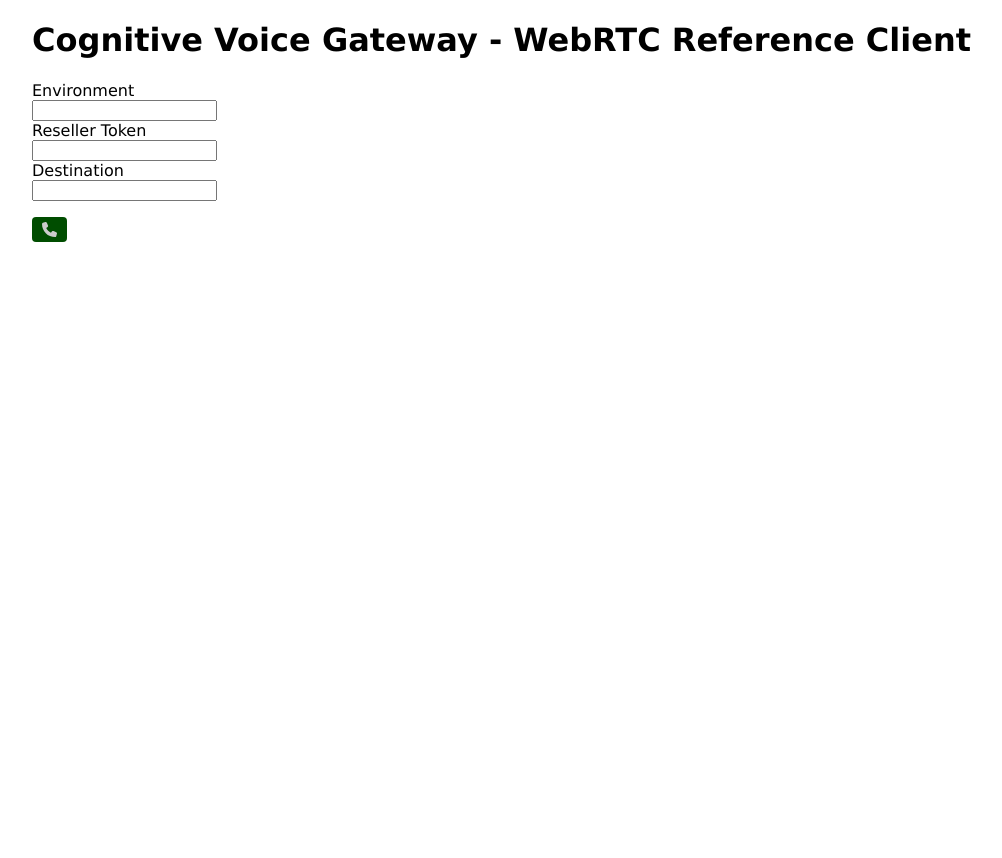
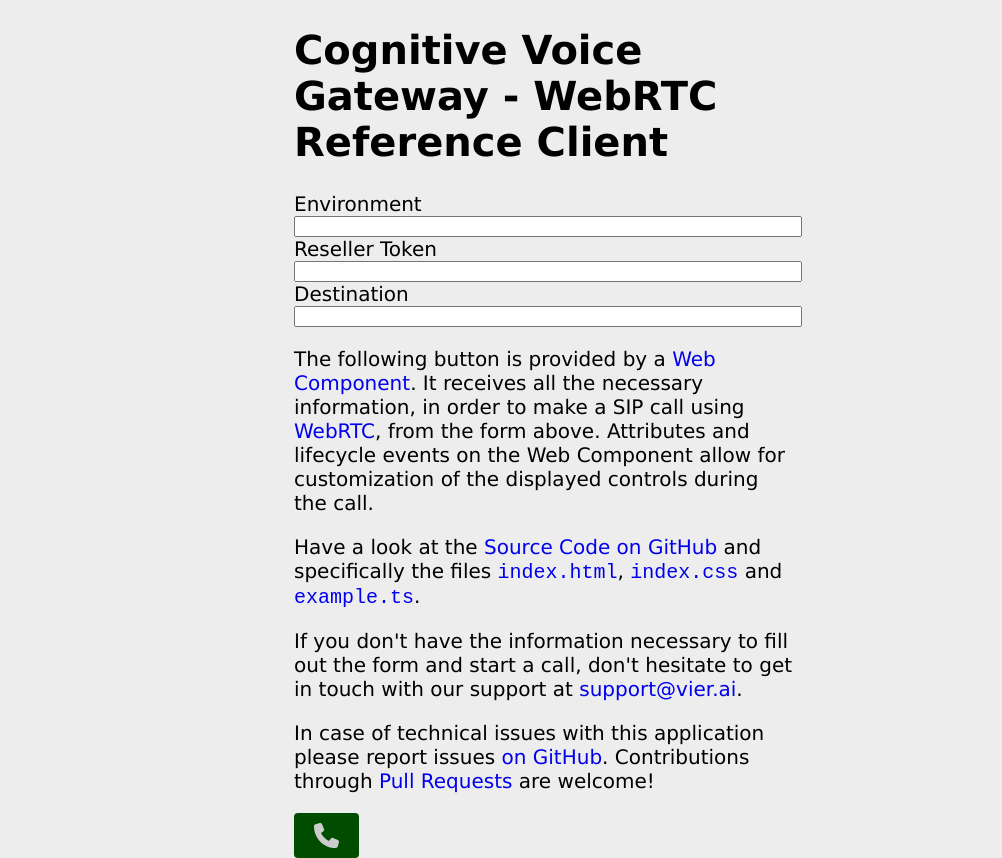
Before and after one commit to VIER-CognitiveVoice/reference-webrtc-client, a website built with webpack: page index.html in a window 1280 px wide. Shown: the whole page, without its empty margins (96-1098 px from the left). Before the commit the page ends 800 px from the top, so only its background shows below. Built offline with nearby package versions, Linux system fonts and the light colour scheme.

Commit message:
fill the page with some more content

```diff
--- a/index.css
+++ b/index.css
@@ -2,11 +2,22 @@
     margin: 0;
     padding: 0;
     font-family: Verdana, sans-serif;
+    font-size: 20px;
+    background-color: hsl(0, 0%, 93%);
 }
 
 body > main {
-    width: 80%;
+    width: 500px;
     margin: auto;
+}
+
+a {
+    text-decoration: none;
+}
+
+input[type=text], input[type=tel] {
+    display: block;
+    width: 100%;
 }
 
 span#connect {
@@ -15,8 +26,7 @@
 
 cvg-webrtc-button > svg {
     display: block;
-    width: fit-content;
-    height: 15px;
+    height: 25px;
 }
 
 cvg-webrtc-button::part(trigger) {
@@ -24,7 +34,7 @@
     color: hsl(0, 0%, 80%);
     fill: hsl(0, 0%, 80%);
     background-color: hsl(120, 100%, 15%);
-    padding: 5px 10px;
+    padding: 10px 20px;
     border-radius: 4px;
 }
 cvg-webrtc-button::part(trigger-enabled):hover {
--- a/index.html
+++ b/index.html
@@ -38,9 +38,29 @@
                         </div>
                     </div>
                     <p>
+                        The following button is provided by a <a href="https://developer.mozilla.org/en-US/docs/Web/Web_Components" target="_blank">Web Component</a>.
+                        It receives all the necessary information, in order to make a SIP call using <a href="https://developer.mozilla.org/en-US/docs/Web/API/WebRTC_API" target="_blank">WebRTC</a>, from the form above.
+                        Attributes and lifecycle events on the Web Component allow for customization of the displayed controls during the call.
+                    </p>
+                    <p>
+                        Have a look at the <a href="https://github.com/VIER-CognitiveVoice/reference-webrtc-client" target="_blank">Source Code on GitHub</a> and
+                        specifically the files <a href="https://github.com/VIER-CognitiveVoice/reference-webrtc-client/blob/master/index.html" target="_blank"><code>index.html</code></a>,
+                        <a href="https://github.com/VIER-CognitiveVoice/reference-webrtc-client/blob/master/index.css" target="_blank"><code>index.css</code></a> and
+                        <a href="https://github.com/VIER-CognitiveVoice/reference-webrtc-client/blob/master/src/example.ts" target="_blank"><code>example.ts</code></a>.
+                    </p>
+                    <p>
+                        If you don't have the information necessary to fill out the form and start a call, don't hesitate to get in touch
+                        with our support at <a href="mailto:support@vier.au">support@vier.ai</a>.
+                    </p>
+                    <p>
+                        In case of technical issues with this application please report issues
+                        <a href="https://github.com/VIER-CognitiveVoice/reference-webrtc-client/issues" target="_blank">on GitHub</a>.
+                        Contributions through <a href="https://github.com/VIER-CognitiveVoice/reference-webrtc-client/pulls" target="_blank">Pull Requests</a> are welcome!
+                    </p>
+                    <div>
                         <input type="submit" hidden />
                         <cvg-webrtc-button volume-dtmf="0.03"><span>Call</span></cvg-webrtc-button>
-                    </p>
+                    </div>
                 </form>
             </section>
         </main>
--- a/src/webcomponent.css
+++ b/src/webcomponent.css
@@ -109,7 +109,6 @@
 
 div.call-controls > div.call-actions > button > * {
     display: block;
-    width: fit-content;
     height: 16px;
     margin: auto;
 }
```
